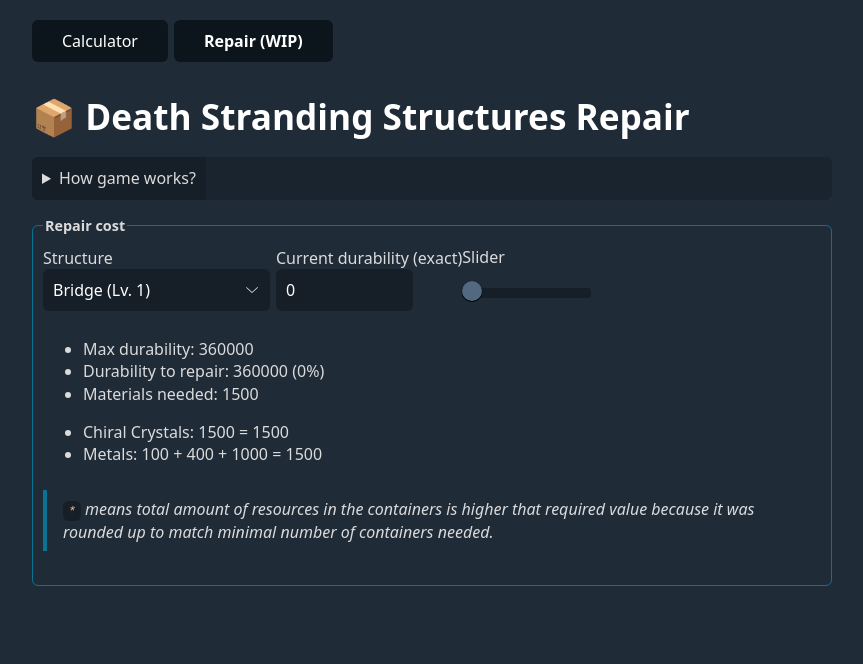
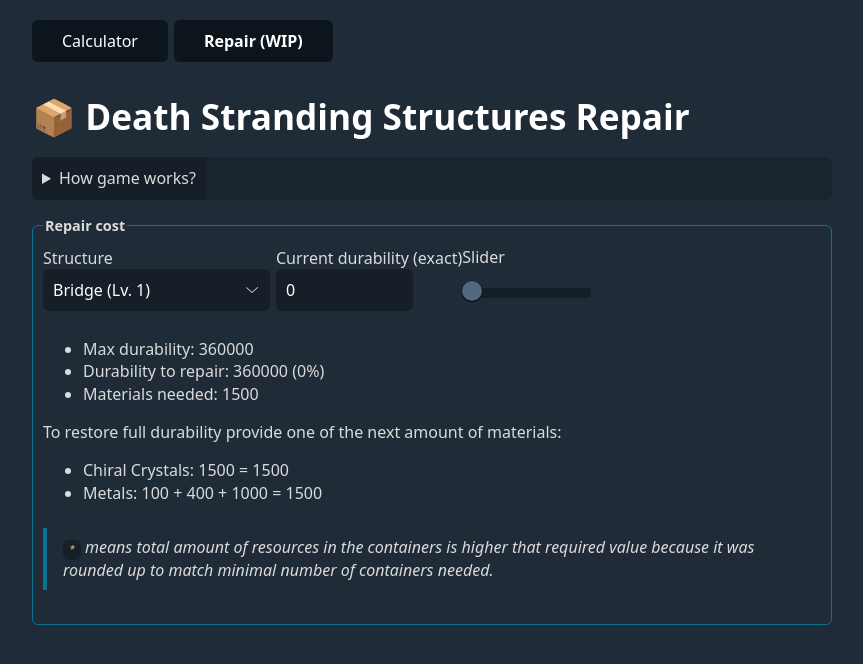
Before and after one commit to Birdie0/death-stranding-calculator, a React (Vite) app: page /repair in a window 1280 px wide. Shown: the top 664 px of the page, without its empty margins (208-1071 px from the left). Built offline with nearby package versions, Linux system fonts and the light colour scheme.

Commit message:
add message

```diff
--- a/src/pages/repair/repair.tsx
+++ b/src/pages/repair/repair.tsx
@@ -165,6 +165,10 @@
             <li>Materials needed: {materialsNeeded}</li>
           </ul>
 
+          <p>
+            To restore full durability provide one of the next amount of materials:
+          </p>
+
           <ul>
             {results.map(([label, result], index) => (
               <li key={index}>
```
